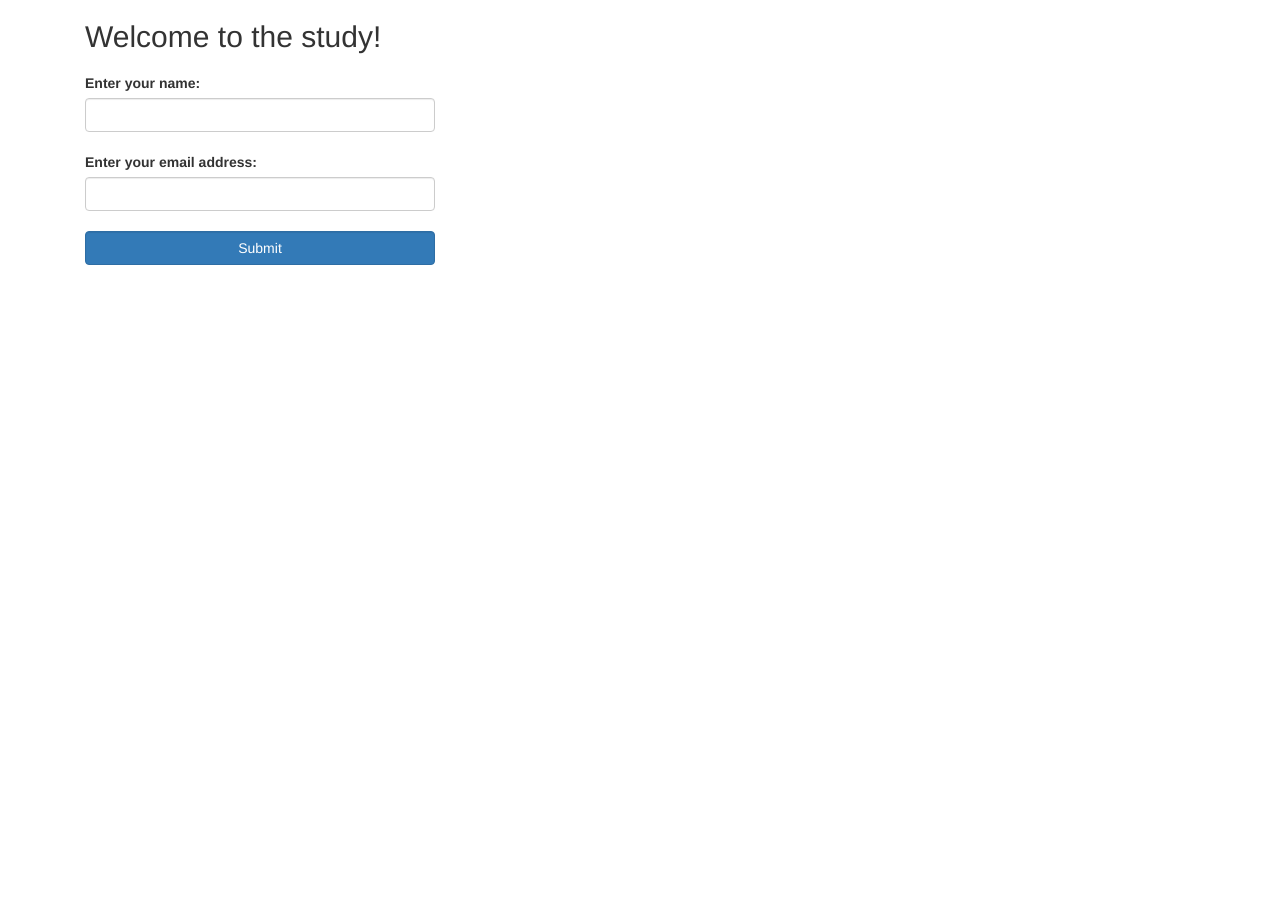
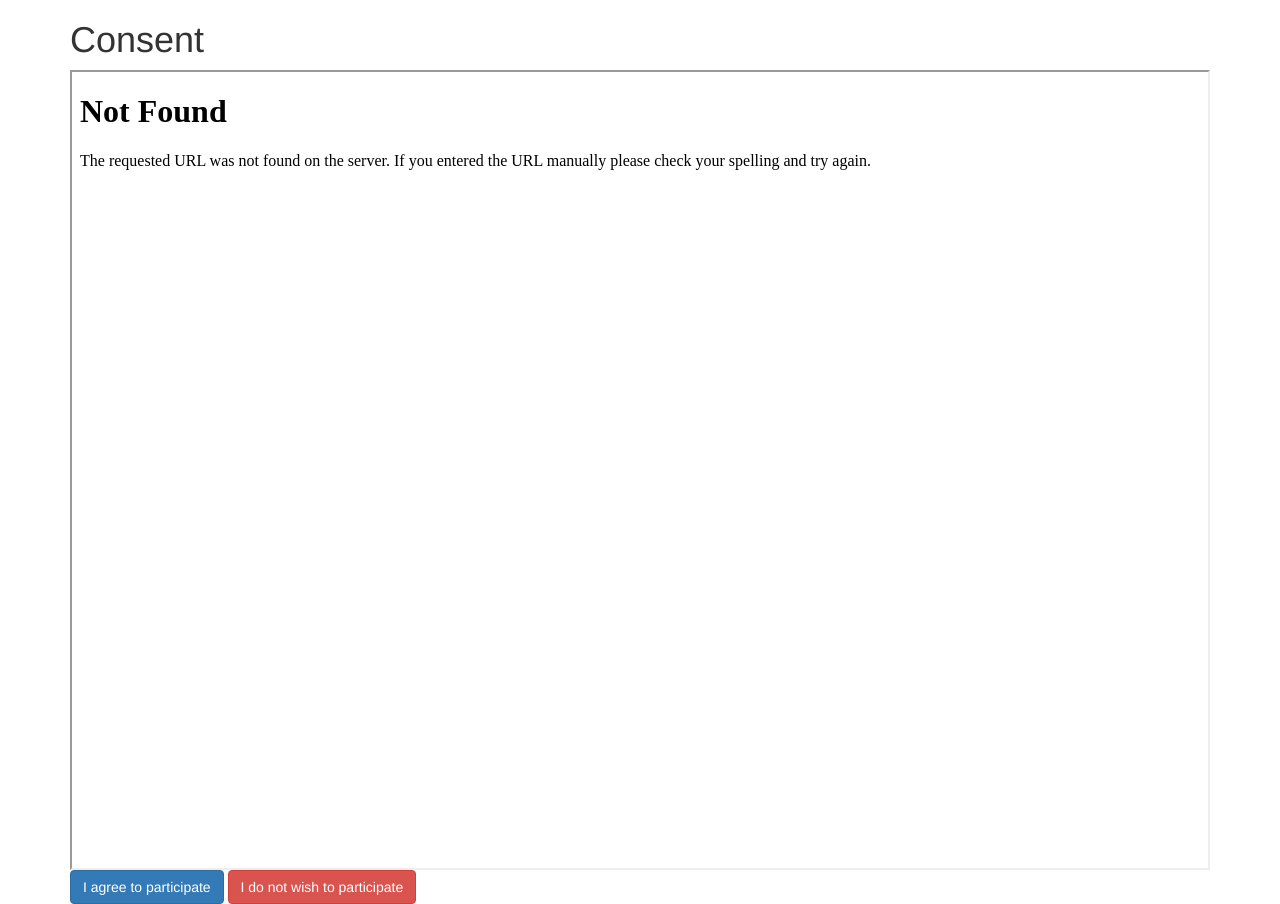
Before and after one commit to msamogh/tod-eye-gaze-ui, a Flask app: page / in a window 1280 px wide. Before the commit the page ends 265 px from the top, so only its background shows below. Run offline with Flask 2, Linux system fonts and the light colour scheme; parts of the project's set-up code (start-up, migrations or seed data) failed here and were passed over; some libraries are stand-ins or nearby versions.

Commit message:
Add consent form step and field for calibration quality

```diff
--- a/app.py
+++ b/app.py
@@ -48,12 +48,14 @@
     return dialogue
 
 
-@app.route("/", methods=["GET", "POST"])
+@app.route("/home", methods=["GET", "POST"])
 def index():
     if request.method == "POST":
         # Save the form data to the session object
+        print(request.form)
         session["email"] = request.form["email_address"]
         session["name"] = request.form["name"]
+        session["calibration_score"] = request.form["calibration_score"]
         try:
             if not os.path.exists(NAME_EMAIL_FOLDER):
                 os.mkdir(NAME_EMAIL_FOLDER)
@@ -65,18 +67,24 @@
     return render_template("index.html")
 
 
+@app.route("/")
+def consent():
+    return render_template("consent.html")
+
+
 @app.route("/activity")
 def activity():
     if "email" not in session:
         return redirect("/")
     dialogue = next_dialogue()
-    pprint(dialogue)
+    # pprint(dialogue)
     return render_template(
         "activity.html",
         MULTIWOZ_PRETTY_SLOTS=MULTIWOZ_PRETTY_SLOTS,
         STAR_PRETTY_SLOTS=STAR_PRETTY_SLOTS,
         dialogue=dialogue,
         slots=ONTOLOGIES[dialogue.dataset][dialogue.domain],
+        dialogue_idx=session[DIALOGUE_IDX_KEY]
     )
 
 
--- /dev/null
+++ b/templates/consent.html
@@ -0,0 +1,42 @@
+<html>
+
+<head>
+    <meta charset="utf-8">
+    <meta http-equiv="X-UA-Compatible" content="IE=edge">
+    <meta name="viewport" content="width=device-width, initial-scale=1">
+    <title>Consent</title>
+    <!-- Add JQuery -->
+    <script src="https://ajax.googleapis.com/ajax/libs/jquery/3.2.1/jquery.min.js"></script>
+    <link rel="stylesheet" href="https://maxcdn.bootstrapcdn.com/bootstrap/3.3.7/css/bootstrap.min.css">
+    <script>
+        $(document).ready(function() {
+            $("#agree").click(function() {
+                alert("Alright, let's get started!");
+                window.location.href = "/home";
+            });
+            $("#disagree").click(function() {
+                alert("Thank you for your interest in this study!");
+                window.top.close();
+            });
+        });
+    </script>
+</head>
+
+<body>
+    <div class="container">
+        <div class="row" id="bottom">
+            <div class="col-md-12">
+                <h1>Consent</h1>
+                <iframe src="{{ url_for('static', filename='IRB Consent Form.pdf') }}" width="100%" height="800px"></iframe>
+            </div>
+        </div>
+        <div class="row" id="fixed">
+            <div class="col-md-12">
+                <button id="agree" class="btn btn-primary">I agree to participate</button>
+                <button id="disagree" class="btn btn-danger">I do not wish to participate</button>
+            </div>
+        </div>
+    </div>
+</body>
+
+</html>
--- a/templates/index.html
+++ b/templates/index.html
@@ -21,6 +21,8 @@
                     <input class="form-control" type="text" id="name" name="name" required /><br />
                     <label for="email">Enter your email address:</label>
                     <input class="form-control" type="email" id="email" name="email_address" required /> <br />
+                    <label for="calibration_score">What was your calibration score? (1-5)</label>
+                    <input class="form-control" type="number" id="calibration_score" name="calibration_score" required /> <br />
                     <button class="btn btn-primary form-control" type="submit">Submit</button>
                 </form>
             </div>
```
Also changed, not shown: templates/activity.html (+20 -4 lines), 1 other file.
